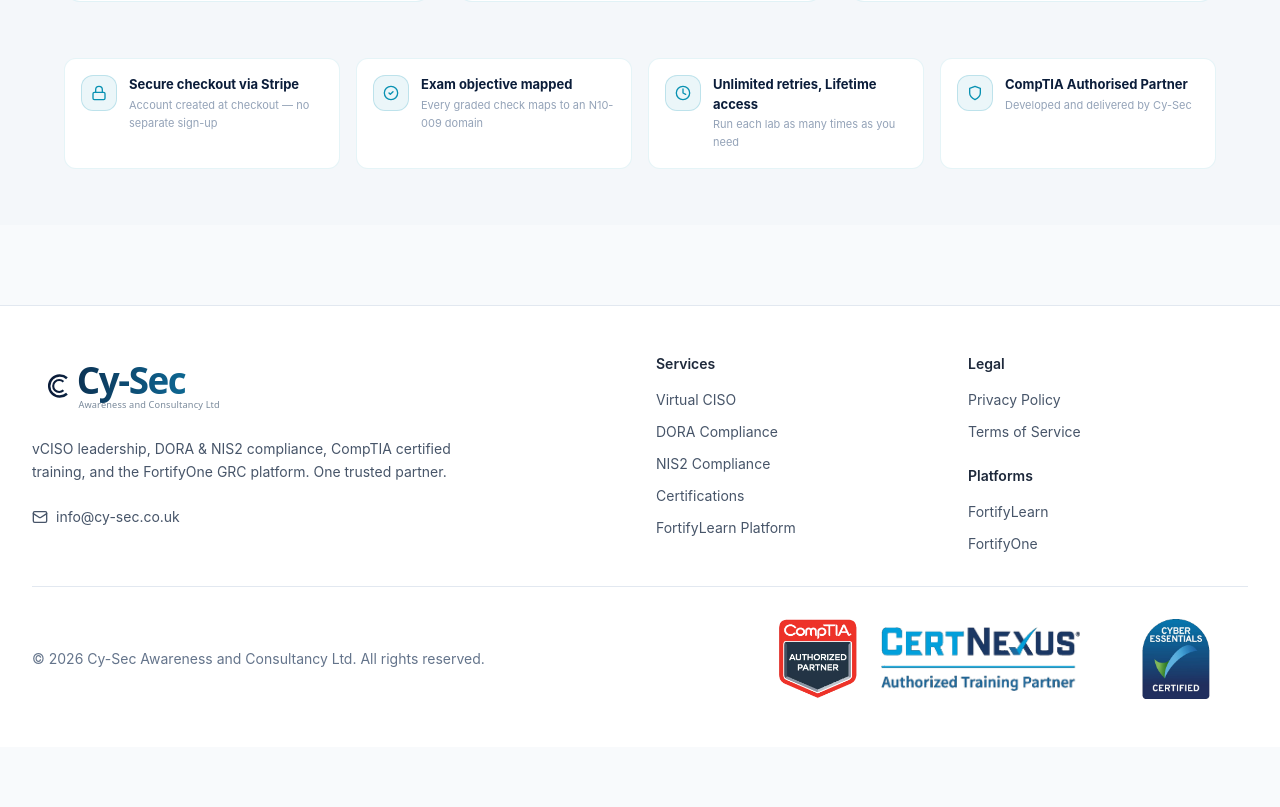
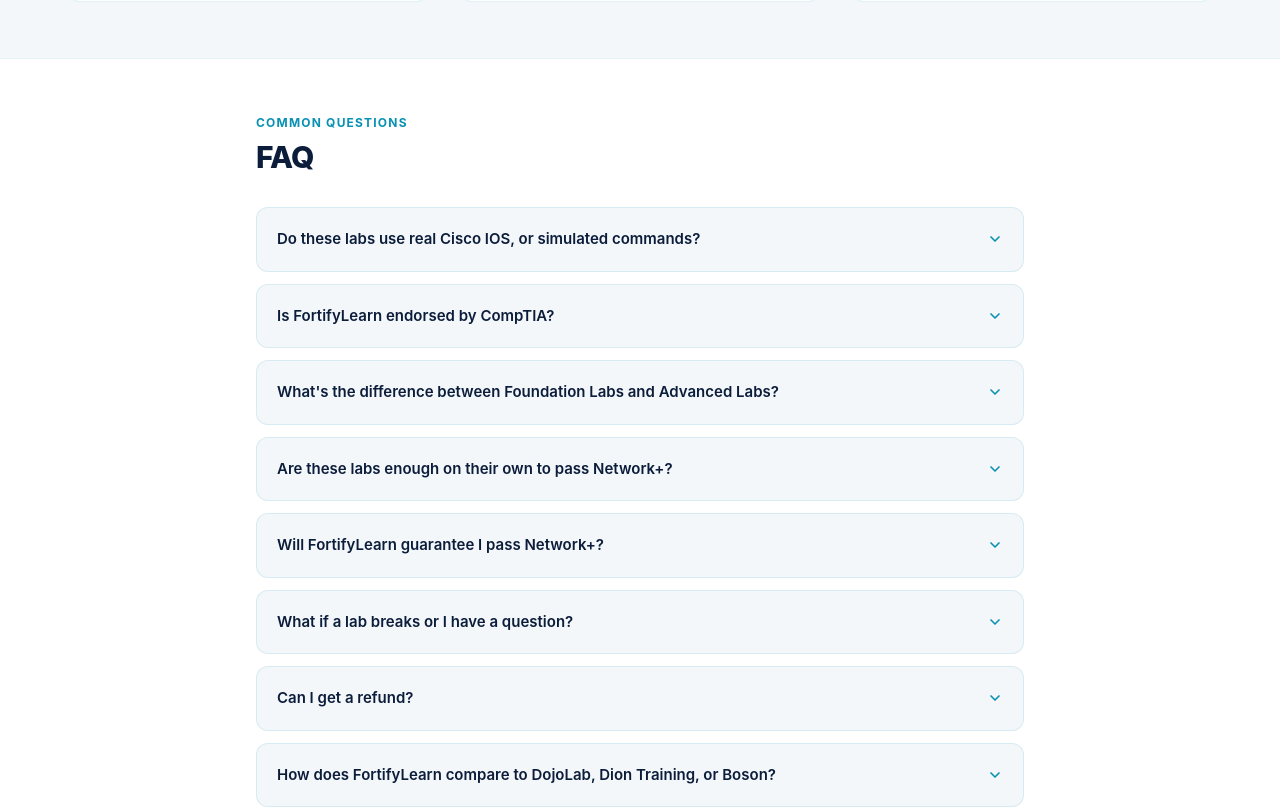
Before and after one commit to GazCocklin/cy-sec-website, a React (Vite) app: page /comptia-network-plus-labs in a window 1280 px wide. Shown: the part 4495-5302 px from the top of the page. Before the commit the page ends 5242 px from the top, so only its background shows below. Built offline with nearby package versions, Linux system fonts and the light colour scheme; what @react-pdf/renderer would draw is missing.

Commit message:
chore: pushback batch from _push_ops

```diff
--- a/src/pages/NetworkPlusLabsPage.jsx
+++ b/src/pages/NetworkPlusLabsPage.jsx
@@ -1,6 +1,6 @@
 import { useState } from 'react';
 import { Helmet } from 'react-helmet';
-import { Shield, Clock, CheckCircle2, Lock } from 'lucide-react';
+import { Shield, Clock, CheckCircle2, Lock, ChevronDown } from 'lucide-react';
 import ExamPrepSection from '../components/ExamPrepSection';
 
 const PACK1_LABS = [
@@ -100,6 +100,41 @@ const TOOLS = [
   { img: '/screenshots/fl-netpulse.png', lbl: 'NETPULSE NMS v6.1', title: 'NETPULSE NMS — multi-site SNMP monitoring', desc: 'Live site map with SNMP polling status, CRC error detection, unreachable host diagnosis, and interface fault triage across a multi-site topology — the kind of NMS work N10-009 tests in its harder PBQs.', pack: 'Advanced Labs · lab 5' },
 ];
 
+const FAQ = [
+  {
+    q: 'Do these labs use real Cisco IOS, or simulated commands?',
+    a: "Real Cisco IOS. The Foundation Labs use a live IOS environment where you type show running-config, show vlan brief, show interfaces trunk and other diagnostic commands and get genuine output. The available commands panel guides what's possible in each scenario, but you type every command yourself — not click predetermined buttons.",
+  },
+  {
+    q: 'Is FortifyLearn endorsed by CompTIA?',
+    a: 'Cy-Sec is a CompTIA Authorised Partner, which is a formal commercial relationship. The labs themselves are not officially endorsed by CompTIA — no third-party prep platform is. Every lab is mapped to specific N10-009 exam objectives, but CompTIA does not certify or review external lab content.',
+  },
+  {
+    q: "What's the difference between Foundation Labs and Advanced Labs?",
+    a: 'Foundation Labs is the £19.99 entry pack — five Cisco IOS scenarios covering DNS misconfiguration, default gateway faults, DMZ ACL troubleshooting, dual-VLAN routing, and an enterprise multi-fault recovery. Advanced Labs is the £19.99 second pack and adds three FortifyLearn-built tools beyond the CLI: FL-NETSIM (network topology simulator), NETCAP Analyzer (packet capture), and NETPULSE NMS (multi-site monitoring). Complete (£32.99) is both packs together at a £6.99 discount. All packs are one-time purchases with lifetime access from your purchase date and unlimited retries on every lab.',
+  },
+  {
+    q: 'Are these labs enough on their own to pass Network+?',
+    a: "For most people, no. The labs build the practical PBQ skill the exam tests, but you also need to study the theory that drives the multiple-choice section. We'd typically recommend pairing FortifyLearn Network+ Labs with a strong MCQ resource — either the FortifyLearn Exam Engine (which bundles MCQ Study Mode and timed mock exams in one product) or a third-party tool like Boson ExSim. The Exam Prep Bundle at £39.99 packages the labs and Exam Engine together at a £24.98 saving.",
+  },
+  {
+    q: 'Will FortifyLearn guarantee I pass Network+?',
+    a: 'No. Any prep platform claiming to guarantee a pass is overstating what it can do. Passing depends on you, the time you put into your study, and how the exam goes on the day. What FortifyLearn gives you is the real-CLI practice the exam tests for — not a guarantee.',
+  },
+  {
+    q: 'What if a lab breaks or I have a question?',
+    a: 'Email the FortifyLearn Support Team at fortifylearn@cy-sec.co.uk. Lab issues are usually fixed within a working day. We can also help with general platform and study questions.',
+  },
+  {
+    q: 'Can I get a refund?',
+    a: "If you've bought a pack but haven't accessed any lab yet, email the FortifyLearn Support Team at fortifylearn@cy-sec.co.uk within 14 days and we'll issue a full refund. Once you've started any lab, the pack counts as performance-begun digital content under UK consumer law and the 14-day right of withdrawal lapses — but your statutory rights under the Consumer Rights Act 2015 still apply if a lab is faulty or not as described. Full terms in our Terms of Service.",
+  },
+  {
+    q: 'How does FortifyLearn compare to DojoLab, Dion Training, or Boson?',
+    a: "Different categories. Dion Training is video-led and MCQ-strong, weaker on PBQs. DojoLab uses click-through simulators — they look like the exam but follow predefined paths rather than real CLI. Boson ExSim is the gold standard for written-question realism but doesn't ship labs. FortifyLearn is the real-CLI / real-tooling category — complementary to Boson, contrastive with click-through platforms. Some learners buy Boson and FortifyLearn together; that's a sensible combination.",
+  },
+];
+
 export default function NetworkPlusLabsPage() {
   const [tab, setTab] = useState('p1');
 
@@ -110,6 +145,17 @@ export default function NetworkPlusLabsPage() {
         <meta name="description" content="10 hands-on Network+ N10-009 simulation labs across 2 tiers. Live Cisco IOS environments, FL-NETSIM network topology, NETCAP packet analyser, and NETPULSE NMS. One-time purchase, Lifetime access. CompTIA Authorised Partner." />
         <meta name="keywords" content="CompTIA Network+ labs, N10-009 practice, Network+ PBQ simulation, Cisco IOS troubleshooting, VLAN ACL labs, CompTIA practice labs" />
         <link rel="canonical" href="https://cy-sec.co.uk/comptia-network-plus-labs" />
+        <script type="application/ld+json">
+          {JSON.stringify({
+            '@context': 'https://schema.org',
+            '@type': 'FAQPage',
+            mainEntity: FAQ.map(item => ({
+              '@type': 'Question',
+              name: item.q,
+              acceptedAnswer: { '@type': 'Answer', text: item.a },
+            })),
+          })}
+        </script>
       </Helmet>
 
       {/* ── Hero ── */}
@@ -251,6 +297,25 @@ export default function NetworkPlusLabsPage() {
         </div>
       </section>
 
+      {/* ── FAQ ── */}
+      <section className="bg-white py-14 px-8 border-t border-[rgba(8,145,178,0.1)]">
+        <div className="max-w-3xl mx-auto">
+          <p className="text-xs font-bold tracking-widest uppercase text-[#0891B2] mb-2">Common questions</p>
+          <h2 className="text-3xl font-extrabold text-[#0B1D3A] mb-8" style={{ letterSpacing: '-0.8px' }}>FAQ</h2>
+          <div className="space-y-3">
+            {FAQ.map((item, i) => (
+              <details key={i} className="group bg-[#F4F7FA] rounded-xl border border-[rgba(8,145,178,0.12)] overflow-hidden">
+                <summary className="flex items-center justify-between gap-4 p-5 cursor-pointer list-none [&::-webkit-details-marker]:hidden">
+                  <p className="text-[15px] font-semibold text-[#0B1D3A]">{item.q}</p>
+                  <ChevronDown className="w-4 h-4 text-[#0891B2] flex-shrink-0 transition-transform group-open:rotate-180" strokeWidth={2.5} />
+                </summary>
+                <div className="px-5 pb-5 -mt-1 text-[14px] text-slate-600 leading-relaxed">{item.a}</div>
+              </details>
+            ))}
+          </div>
+        </div>
+      </section>
+
       {/* ── Trust ── */}
       <section className="bg-[#F4F7FA] pb-14 px-8">
         <div className="max-w-6xl mx-auto grid grid-cols-2 lg:grid-cols-4 gap-4">
```
